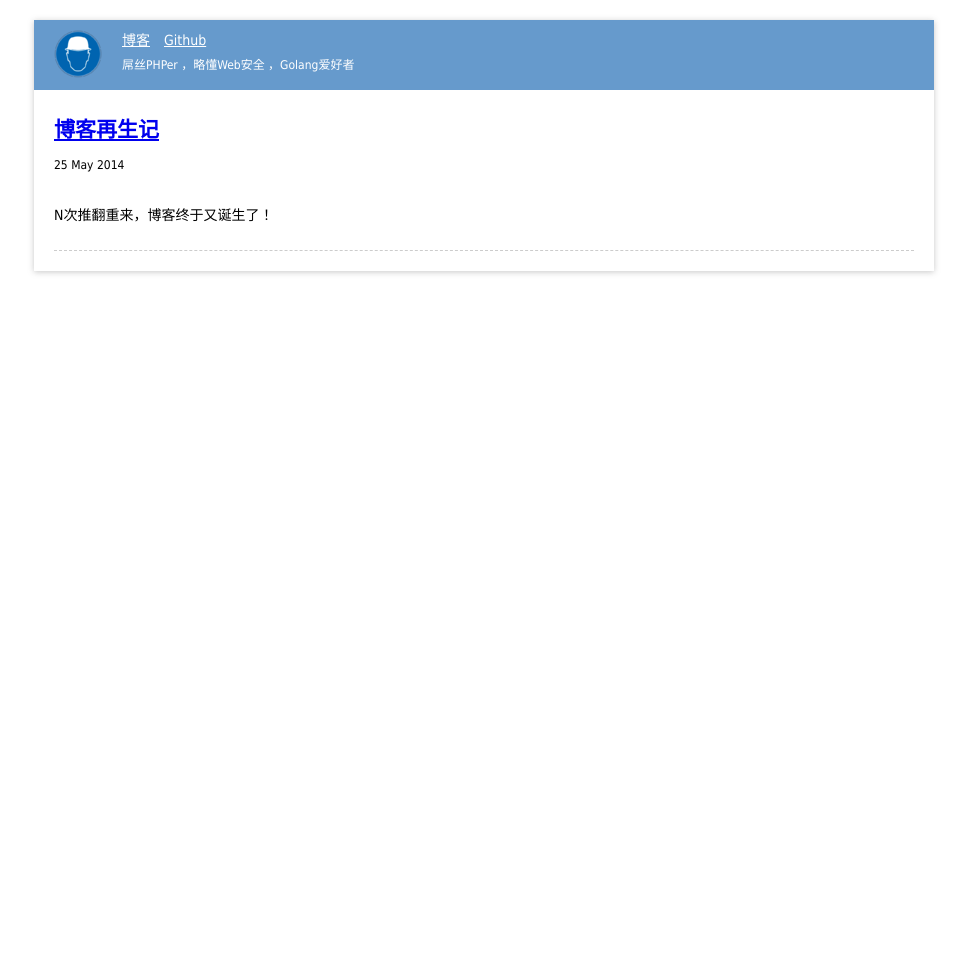
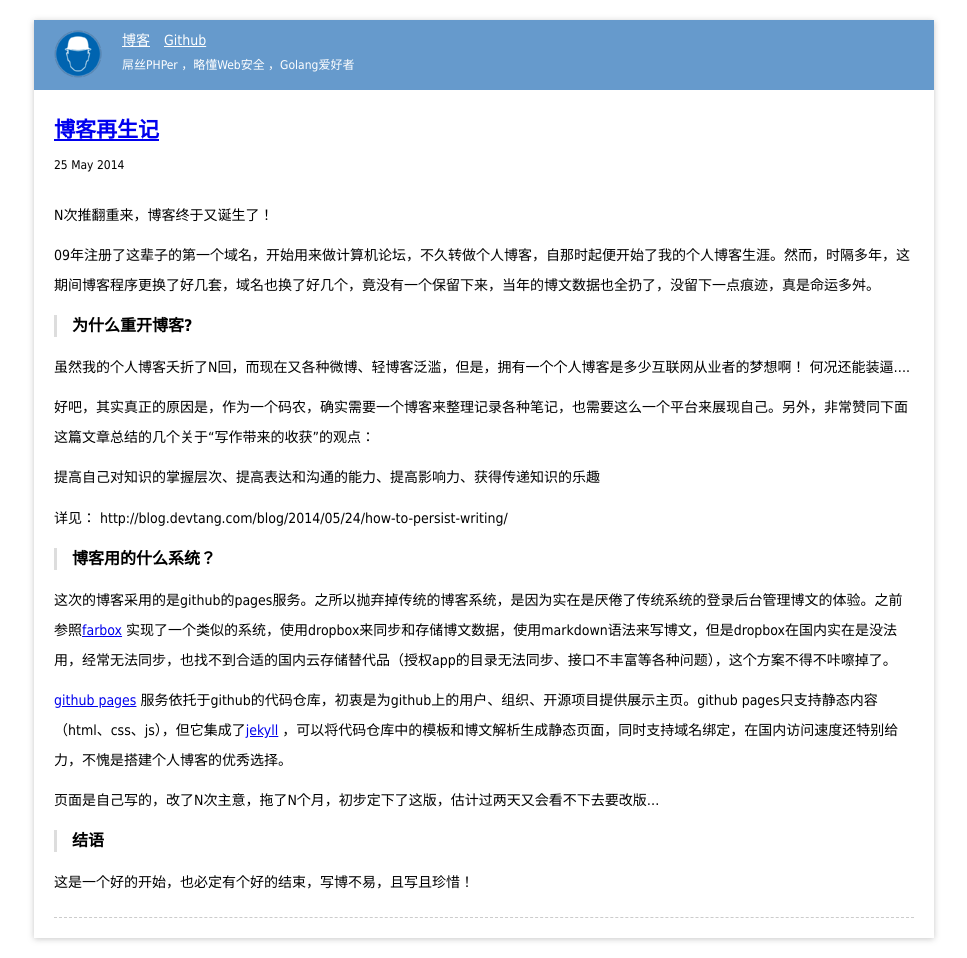
Before and after one commit to tabalt/tabalt.github.io, a Jekyll site: the page built from _posts/2014-05-25-a-new-blog.md, in a window 1280 px wide. Shown: the whole page, without its empty margins (156-1123 px from the left). Built offline with Jekyll 4.4.1, drawn with Linux system fonts in a browser that asks for light colours; Markdown is read by kramdown in place of the engine named in the settings; comment, search, counter and statistics services are not loaded; before the commit the page ends 900 px from its top, so only the background shows below that.

Commit message:
update blog

```diff
--- a/_posts/2014-05-25-a-new-blog.md
+++ b/_posts/2014-05-25-a-new-blog.md
@@ -1,9 +1,39 @@
 ---
+
 layout: post
 title:  "博客再生记"
 date:   2014-05-25 00:30:56
-categories: jekyll update
+categories: 博文
+
 ---
 
 
 N次推翻重来，博客终于又诞生了！
+
+
+09年注册了这辈子的第一个域名，开始用来做计算机论坛，不久转做个人博客，自那时起便开始了我的个人博客生涯。然而，时隔多年，这期间博客程序更换了好几套，域名也换了好几个，竟没有一个保留下来，当年的博文数据也全扔了，没留下一点痕迹，真是命运多舛。
+
+
+### 为什么重开博客?
+
+虽然我的个人博客夭折了N回，而现在又各种微博、轻博客泛滥，但是，拥有一个个人博客是多少互联网从业者的梦想啊！ 何况还能装逼....
+
+好吧，其实真正的原因是，作为一个码农，确实需要一个博客来整理记录各种笔记，也需要这么一个平台来展现自己。另外，非常赞同下面这篇文章总结的几个关于“写作带来的收获”的观点：
+
+`提高自己对知识的掌握层次`、`提高表达和沟通的能力`、`提高影响力`、`获得传递知识的乐趣`
+
+详见： http://blog.devtang.com/blog/2014/05/24/how-to-persist-writing/
+
+
+### 博客用的什么系统？
+
+这次的博客采用的是github的pages服务。之所以抛弃掉传统的博客系统，是因为实在是厌倦了传统系统的登录后台管理博文的体验。之前参照[farbox](https://www.farbox.com/) 实现了一个类似的系统，使用dropbox来同步和存储博文数据，使用markdown语法来写博文，但是dropbox在国内实在是没法用，经常无法同步，也找不到合适的国内云存储替代品（授权app的目录无法同步、接口不丰富等各种问题），这个方案不得不咔嚓掉了。
+
+[github pages](https://pages.github.com/) 服务依托于github的代码仓库，初衷是为github上的用户、组织、开源项目提供展示主页。github pages只支持静态内容（html、css、js），但它集成了[jekyll](http://jekyllrb.com/) ，可以将代码仓库中的模板和博文解析生成静态页面，同时支持域名绑定，在国内访问速度还特别给力，不愧是搭建个人博客的优秀选择。
+
+页面是自己写的，改了N次主意，拖了N个月，初步定下了这版，估计过两天又会看不下去要改版...
+
+
+### 结语
+
+这是一个好的开始，也必定有个好的结束，写博不易，且写且珍惜！
```
